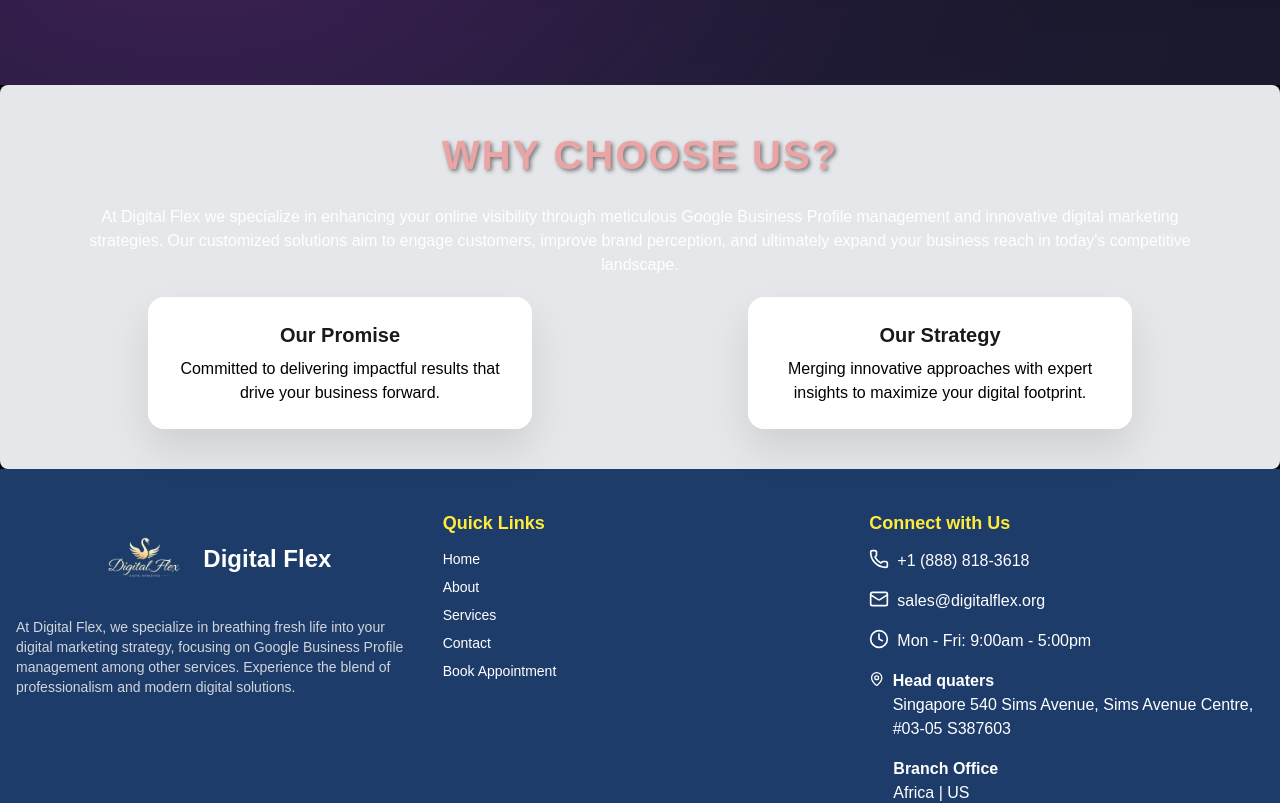
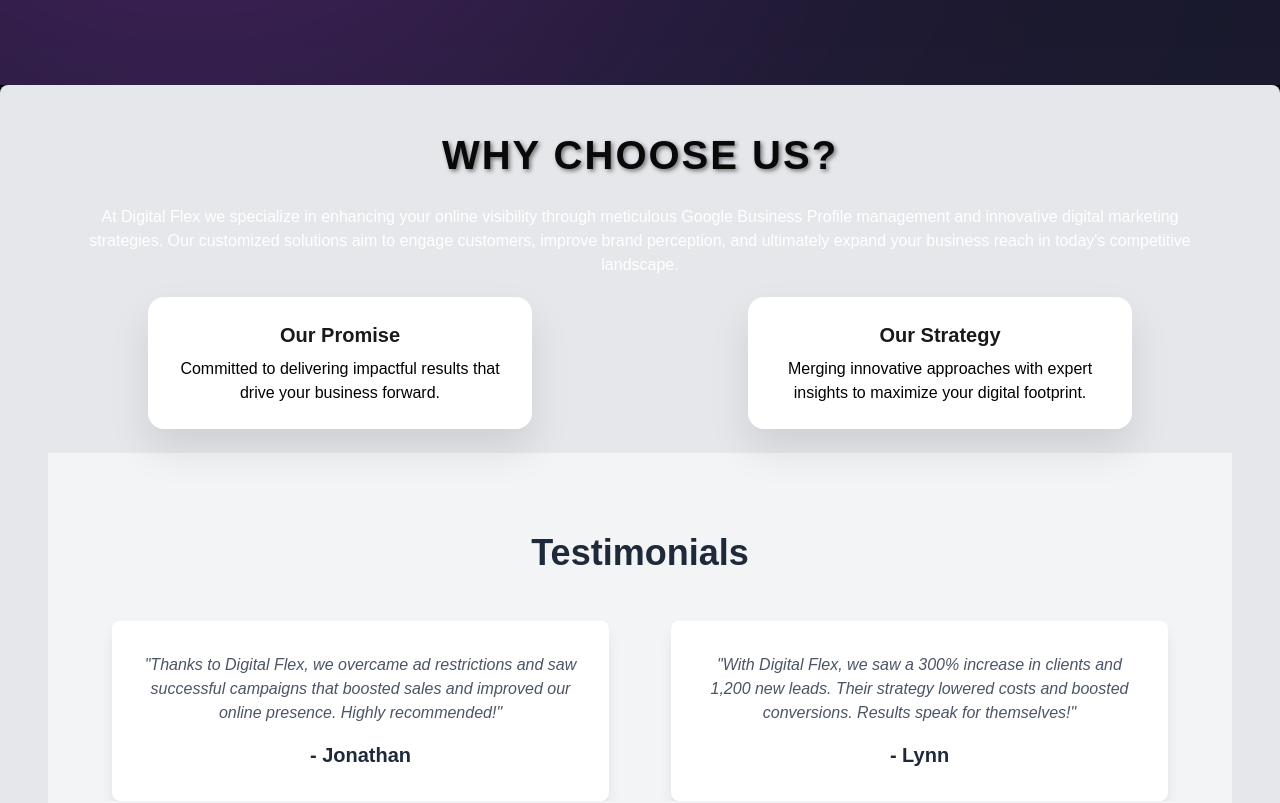
Before and after one commit to digitalflex-org/digitalflex, a Next.js app: page / in a window 1280 px wide. Shown: the part 800-1603 px from the top of the page. Built offline with nearby package versions, Linux system fonts and the light colour scheme.

Commit message:
feat(testimonial):add testimonial to home page

```diff
--- a/src/components/home/homeSection.css
+++ b/src/components/home/homeSection.css
@@ -1,7 +1,7 @@
 .text-header {
 	font-size: 2.5rem;
 	font-weight: 700;
-	color: rgb(235, 164, 164);
+	color:rgb(10, 9, 9);
 	text-align: center;
 	margin-top: 20px;
 	text-shadow: 2px 2px 4px rgba(0, 0, 0, 0.5);
--- a/src/components/home/homeSection.jsx
+++ b/src/components/home/homeSection.jsx
@@ -1,3 +1,4 @@
+import TestimonialSlider from '../../components/utilities/testimonials/testimonials';
 import './homeSection.css';
 
 export const metadata = {
@@ -32,6 +33,9 @@
                     </div>
                 </div>
             </div>
+            <div className='pt-6'>
+                <TestimonialSlider />
+            </div>
         </div>
     );
 };
```
